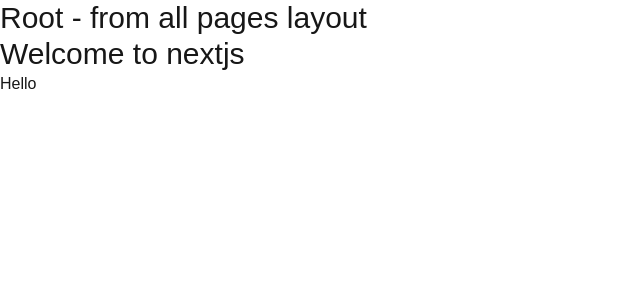
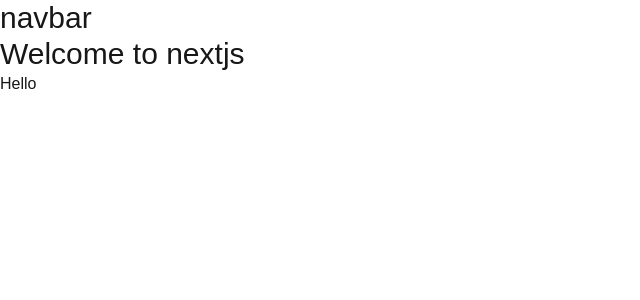
Before and after one commit to LuckyZhangWeiwei/nextjs-learn-youtube, a Next.js app: page / in a window 1280 px wide. Shown: the top 300 px of the page, without its empty margins (0-640 px from the left). Built offline with nearby package versions, Linux system fonts and the light colour scheme.

Commit message:
route grouping

```diff
--- /dev/null
+++ b/app/(root)/layout.tsx
@@ -0,0 +1,12 @@
+import React from "react";
+
+function layout({ children }: { children: React.ReactNode }) {
+  return (
+    <div>
+      <h1 className="text-3xl">navbar</h1>
+      {children}
+    </div>
+  );
+}
+
+export default layout;
--- a/app/page.tsx
+++ b/app/(root)/page.tsx
@@ -1,5 +1,4 @@
-import Image from "next/image";
-import Hello from "./components/hello";
+import Hello from "../components/hello";
 
 export default function Home() {
   console.log("welcome to nextjs")
--- a/app/layout.tsx
+++ b/app/layout.tsx
@@ -27,7 +27,6 @@
       <body
         className={`${geistSans.variable} ${geistMono.variable} antialiased`}
       >
-        <h1 className="text-3xl">Root - from all pages layout</h1>
         {children}
       </body>
     </html>
```
Also changed, not shown: app/(dashboard)/dashboard/analytics/page.tsx (renamed from app/dashboard/analytics/page.tsx), app/(dashboard)/dashboard/users/[id]/page.tsx (renamed from app/dashboard/users/[id]/page.tsx), app/(dashboard)/dashboard/users/page.tsx (renamed from app/dashboard/users/page.tsx), app/(dashboard)/layout.tsx (renamed from app/dashboard/layout.tsx), app/(root)/about/page.tsx (renamed from app/about/page.tsx), 1 other file (tests, documents, lock files or other folders).
